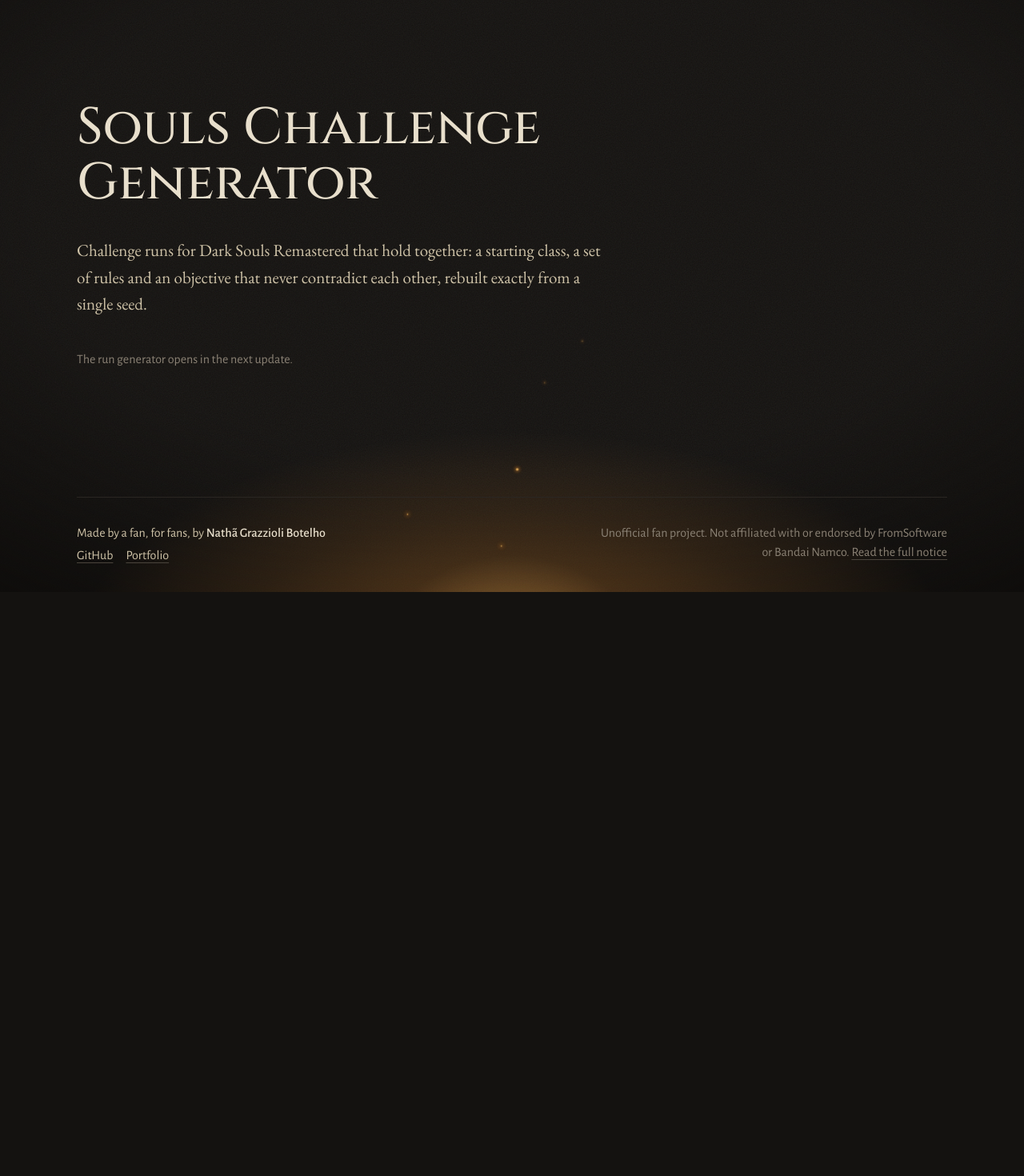
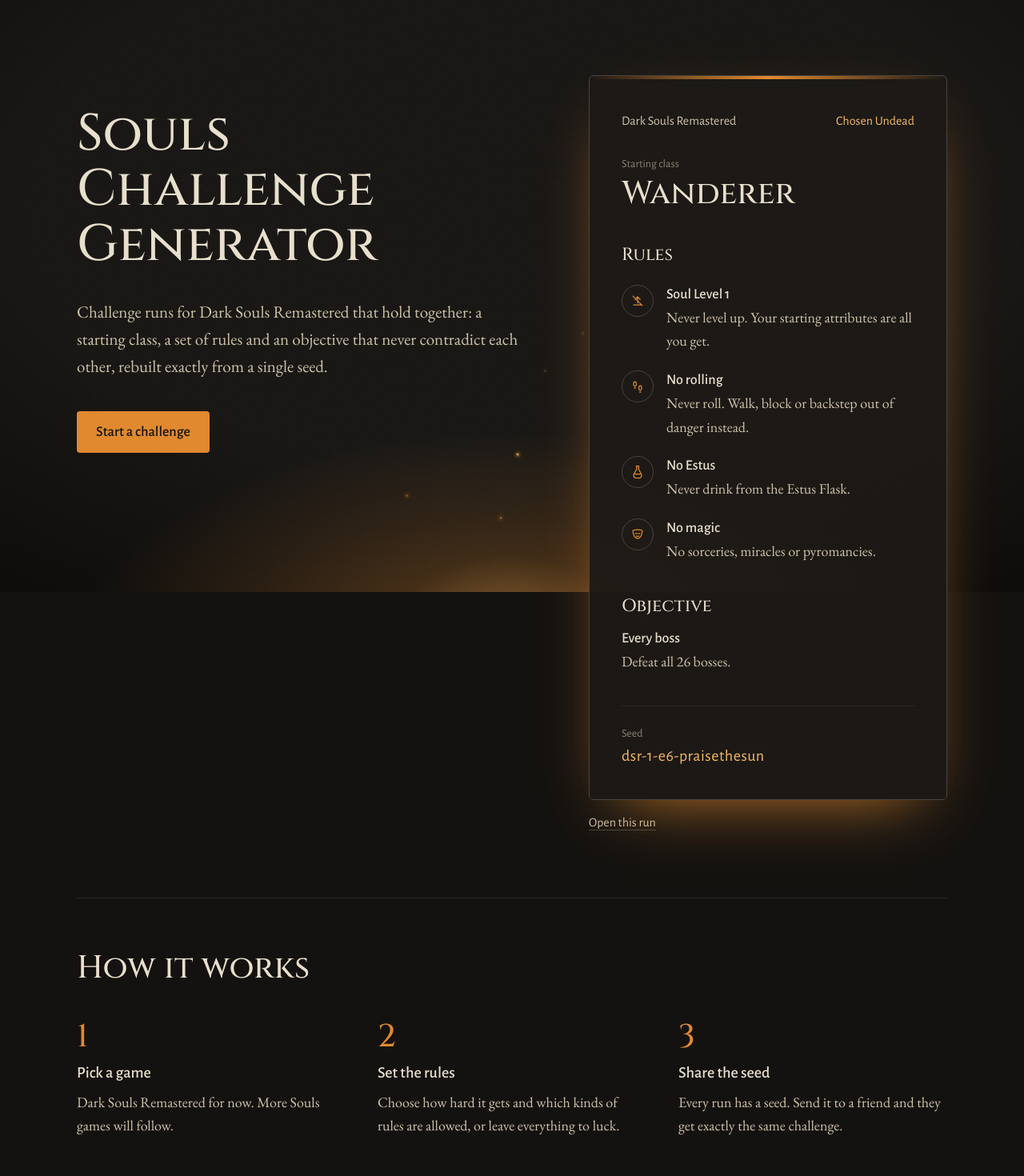
Before and after one commit to localhost-ayu/souls-challenge-generator, a Next.js app: page / in a window 1280 px wide. Shown: the part 60-1530 px from the top of the page at 80% size. Before the commit the page ends 806 px from the top, so only its background shows below. Built offline with nearby package versions, Linux system fonts and the light colour scheme.

Commit message:
feat(ui): add landing page
Hero with the call to action, an example run card generated from fixed
preferences, and the three steps of how it works. Replaces the temporary
introduction.

```diff
--- a/src/app/page.tsx
+++ b/src/app/page.tsx
@@ -1,5 +1,5 @@
-import { HomeIntro } from "@/components/home/HomeIntro";
+import { Landing } from "@/components/home/Landing";
 
 export default function HomePage() {
-  return <HomeIntro />;
+  return <Landing />;
 }
--- a/src/components/home/HomeIntro.tsx
+++ /dev/null
@@ -1,17 +0,0 @@
-"use client";
-
-import { useTranslation } from "@/i18n/useTranslation";
-
-export function HomeIntro() {
-  const { t } = useTranslation();
-
-  return (
-    <section className="mx-auto max-w-page px-5 pt-16 pb-24 sm:px-8 sm:pt-28">
-      <h1 className="max-w-3xl font-display text-display font-medium text-bone">
-        {t("home.title")}
-      </h1>
-      <p className="mt-8 max-w-prose text-lead text-parchment">{t("home.lead")}</p>
-      <p className="mt-10 font-sans text-base text-stone-400">{t("home.status")}</p>
-    </section>
-  );
-}
--- /dev/null
+++ b/src/components/home/Landing.tsx
@@ -0,0 +1,76 @@
+"use client";
+
+import Link from "next/link";
+import { createSeed, generateRun, type Preferences } from "@/engine";
+import { useTranslation } from "@/i18n/useTranslation";
+import { runPath } from "@/lib/run-link";
+import { ButtonLink } from "@/components/ui/Button";
+import { RunCard } from "@/components/run/RunCard";
+
+// Built from preferences rather than a literal seed so it stays valid when
+// the ruleset version changes.
+const EXAMPLE_PREFERENCES: Preferences = {
+  difficulty: "chosen",
+  objective: "all-bosses",
+  includeDlc: true,
+  categories: {
+    level: true,
+    equipment: true,
+    movement: true,
+    resource: true,
+    style: true,
+  },
+};
+const exampleRun = generateRun(
+  createSeed({ gameId: "dsr", preferences: EXAMPLE_PREFERENCES, key: "praisethesun" }),
+);
+
+const STEPS = ["step1", "step2", "step3"] as const;
+
+export function Landing() {
+  const { t } = useTranslation();
+
+  return (
+    <div className="mx-auto max-w-page px-5 sm:px-8">
+      <section className="grid items-start gap-14 pt-12 pb-20 sm:pt-20 lg:grid-cols-[minmax(0,1fr)_minmax(0,28rem)] lg:gap-20">
+        <div className="lg:pt-10">
+          <h1 className="font-display text-display font-medium text-bone">{t("home.title")}</h1>
+          <p className="mt-8 max-w-prose text-lead text-parchment">{t("home.lead")}</p>
+          <ButtonLink href="/play" variant="primary" className="mt-10">
+            {t("home.cta")}
+          </ButtonLink>
+        </div>
+
+        <div>
+          <h2 className="sr-only">{t("home.exampleTitle")}</h2>
+          <RunCard run={exampleRun} />
+          <Link
+            href={runPath(exampleRun.seed)}
+            className="mt-4 inline-block font-sans text-base text-parchment underline decoration-stone-600 underline-offset-4 transition-colors duration-200 hover:text-bone hover:decoration-ember"
+          >
+            {t("home.exampleOpen")}
+          </Link>
+        </div>
+      </section>
+
+      <section className="border-t border-stone-800 py-16" aria-labelledby="how-it-works">
+        <h2 id="how-it-works" className="font-display text-title font-medium text-bone">
+          {t("home.howTitle")}
+        </h2>
+        <ol className="mt-10 grid gap-10 sm:grid-cols-3">
+          {STEPS.map((step, index) => (
+            <li key={step}>
+              <span aria-hidden="true" className="font-display text-title text-ember">
+                {index + 1}
+              </span>
+              <h3 className="mt-2 font-sans text-xl font-medium text-bone">
+                {t(`home.${step}Title`)}
+              </h3>
+              <p className="mt-2 text-parchment">{t(`home.${step}`)}</p>
+            </li>
+          ))}
+        </ol>
+      </section>
+    </div>
+  );
+}
--- a/src/i18n/messages/en-US.json
+++ b/src/i18n/messages/en-US.json
@@ -27,8 +27,7 @@
     "step3Title": "Share the seed",
     "step3": "Every run has a seed. Send it to a friend and they get exactly the same challenge.",
     "exampleTitle": "An example run",
-    "exampleOpen": "Open this run",
-    "status": "The run generator opens in the next update."
+    "exampleOpen": "Open this run"
   },
   "footer": {
     "madeBy": "Made by a fan, for fans, by",
--- a/src/i18n/messages/pt-BR.json
+++ b/src/i18n/messages/pt-BR.json
@@ -27,8 +27,7 @@
     "step3Title": "Compartilhe a seed",
     "step3": "Toda run tem uma seed. Mande para um amigo e ele recebe exatamente o mesmo desafio.",
     "exampleTitle": "Uma run de exemplo",
-    "exampleOpen": "Abrir esta run",
-    "status": "O gerador de runs abre na próxima atualização."
+    "exampleOpen": "Abrir esta run"
   },
   "footer": {
     "madeBy": "Feito de fã para fã por",
```
Also changed, not shown: 2 other files (tests, documents, lock files or other folders).
